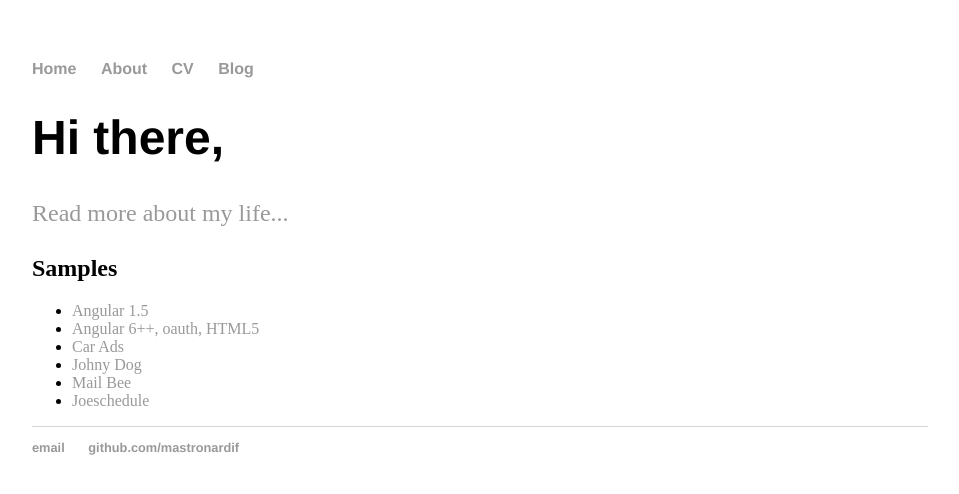
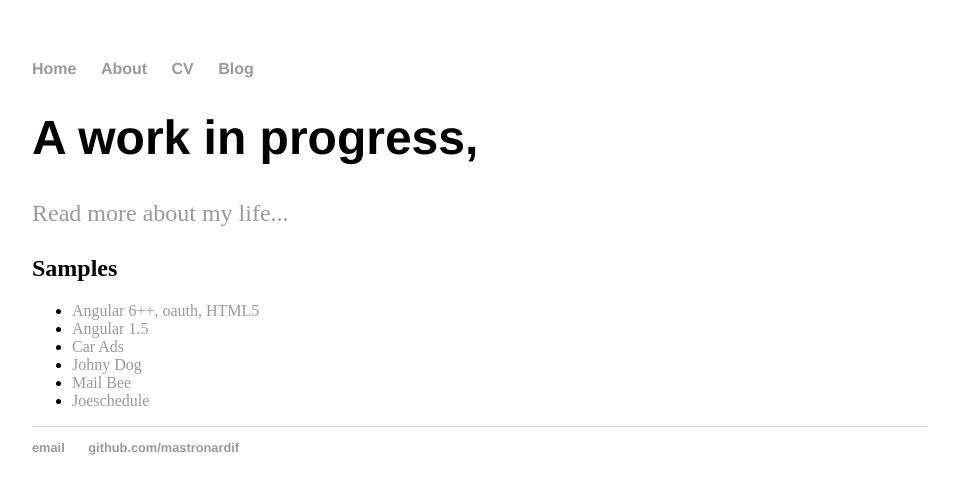
Before and after one commit to mastronardif/mastronardif.github.io, a plain HTML site: page index.html in a window 1280 px wide. Shown: the whole page, without its empty margins (160-1119 px from the left). Drawn offline with Linux system fonts and the light colour scheme.

Commit message:
Update index.html

```diff
--- a/index.html
+++ b/index.html
@@ -15,7 +15,7 @@
 		</nav>
 		<div class="container">
     		<div class="blurb">
-		<h1>Hi there, </h1>
+		<h1>A work in progress, </h1>
 		<p>
         	<a href="/about">Read more about my life...</a></p>
     		</div>
@@ -23,9 +23,9 @@
 		<div>
 			<h2>Samples</h2>
 			<ul>
-        		<li><a href="https://abcsearch-nycdohmh.msappproxy.net/ABCEats/#/Search"> Angular 1.5</a></li>
+	        	<li><a href="https://johndog.herokuapp.com/divideos/dist/"> Angular 6++, oauth, HTML5 </a> </li>
 
-	        	<li><a href="https://johndog.herokuapp.com/divideos/dist/"> Angular 6++, oauth, HTML5 </a> </li>
+			<li><a href="https://abcsearch-nycdohmh.msappproxy.net/ABCEats/#/Search"> Angular 1.5</a></li>
 
         		<li><a href="http://ads-2.apphb.com/Home/rootAds"> Car Ads</a></li>
 			<li><a href="https://johndog.herokuapp.com/"> Johny Dog</a></li>
```
